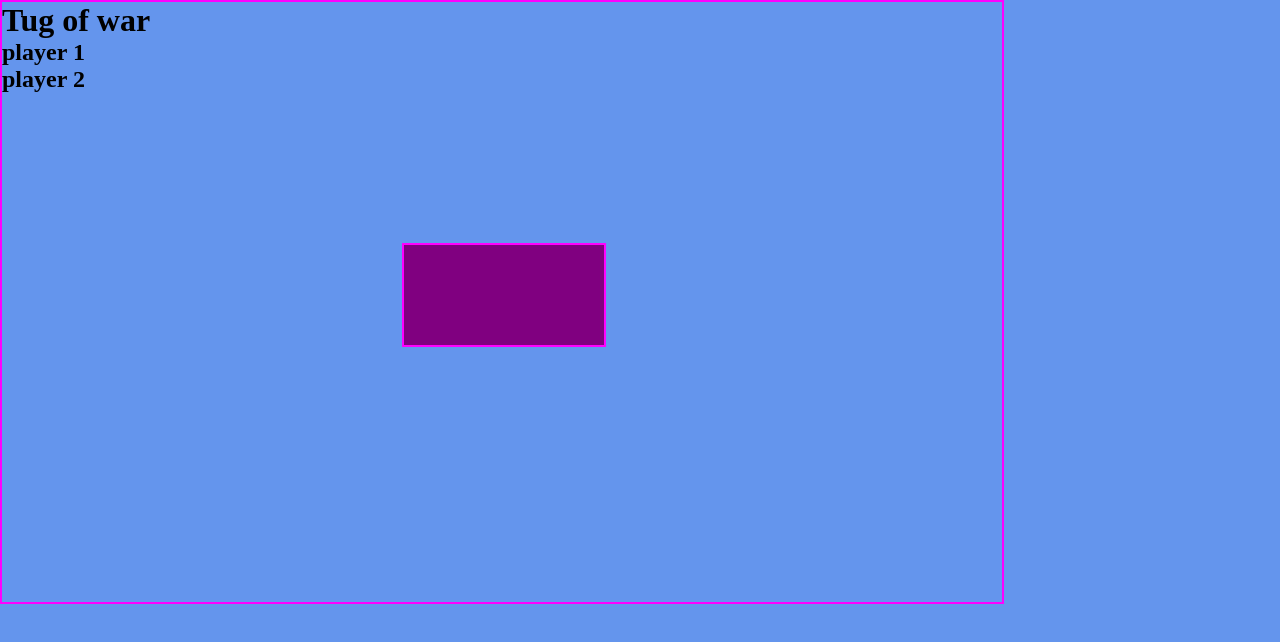
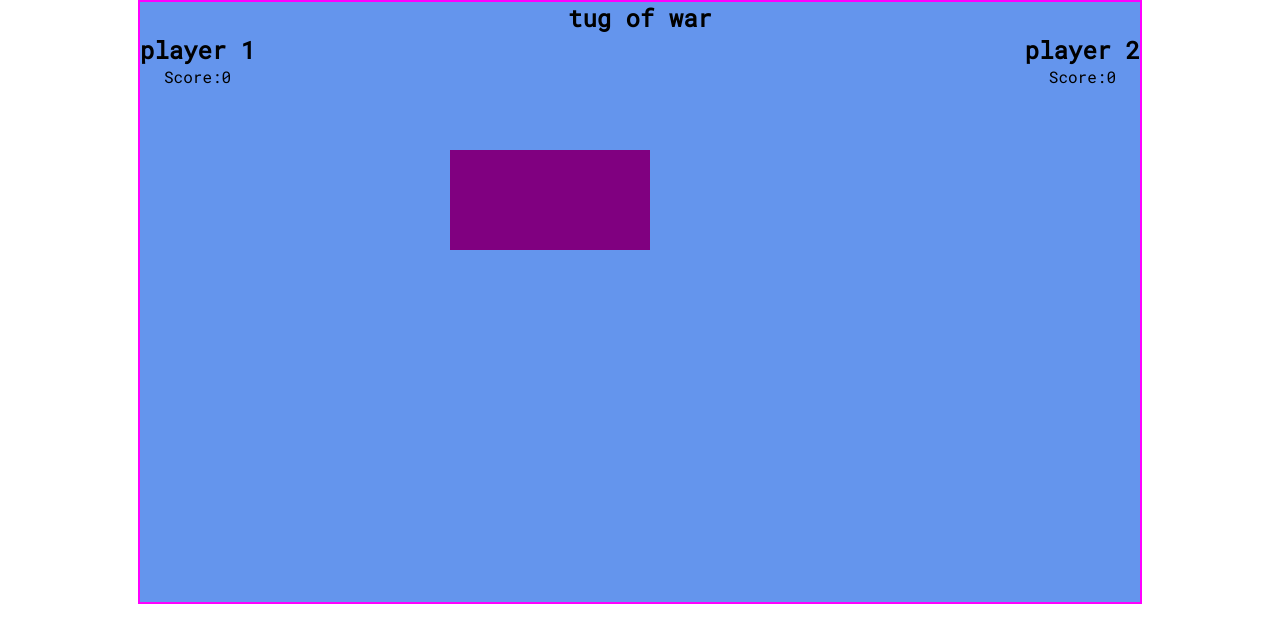
Before and after one commit to MJP45/tug-of-war, a plain HTML site: page index.html in a window 1280 px wide. Drawn offline with Linux system fonts and the light colour scheme.

Commit message:
added scoring

```diff
--- a/index.html
+++ b/index.html
@@ -7,15 +7,28 @@
     <meta name="description" content="">
     <meta name="viewport" content="width=device-width, initial-scale=1">
     <link rel="stylesheet" href="tug.css">
+    <link href="https://fonts.googleapis.com/css?family=Roboto+Mono&display=swap" rel="stylesheet">
     <script async src="tug.js" ></script>
   </head>
 
   <body>
+    <main>
+      <section class="game-area">
     <div id="container">
-      <h1>Tug of war</h1>
-        <h2 class="player-1">player 1</h2>
-        <h2 class="player-2">player 2</h2>
-          <div id="box"></div>
+      <h1>tug of war</h1>
+        <div class="scoreboard">
+          <div class="player-title">
+            <h2>player 1</h2>
+            <p class="player-1">Score:0 </p>
+          </div>
+          <div class="player-title">
+            <h2>player 2</h2>
+            <p class="player-2">Score:0 </p>
+          </div>
+        </div>
+        <div id="box"></div>
     </div>
+      </section>
+    <main>
   </body>
 </html>
--- a/tug.css
+++ b/tug.css
@@ -5,23 +5,33 @@
 }
 
 body {
-  background-color: cornflowerblue;
+  font-family: 'Roboto Mono', monospace, Arial, Helvetica, sans-serif;
 }
 
+main {
+  display: flex;
+  justify-content: center;
+  align-content: center;
 
-div {
+}
+
+.game-area {
   border: 2px solid magenta;
   background-color: cornflowerblue;
-  position: center;
   height: 600px;
   width: 1000px;
-  ;
+  text-align: center;
 }
+
+.scoreboard {
+  display: flex;
+  justify-content: space-between;
+}
+
   #box {
     background-color: purple;
     height: 100px;
     width: 200px;
-    position: relative;
+    position: absolute;
     top: 150px;
-    left: center;
   }
--- a/tug.js
+++ b/tug.js
@@ -19,37 +19,52 @@
 
 
 // add global score for each player
+const player1 = document.getElementsByClassName("player-1")[0];
+const player2 = document.getElementsByClassName("player-2")[0];
+const rope = document.getElementById("box");
+let leftDistance = 450;
+let player1Score = 0;
+let player2Score = 0;
 
-const rope = document.getElementById("box");
-let leftDistance = 400;
 
-const resetPosition = () => {
-	leftDistance = 400;
+const winnerActions = (winner) => {
+	leftDistance = 450;
 	rope.style.left = leftDistance + "px";
+	updateScore(winner);
 };
 
-
+const updateScore = (winner) => {
+	if (winner === "player 1") {
+			player1Score++;
+			player1.innerHTML =  player1Score;
+	} else if (winner === "player 2") {
+			player2Score++;
+			player1.innerHTML =  player2Score;
+	}
+}
 
 const checkWinner = (distance) => {
 	let winner = null;
 	if (distance === 300) {
-		alert("Tugging-heck, you Won!! Well done player 1 you're great at tugging!");
+		alert("Well done player 1, you Won! you're great!");
 		winner = "player 1";
-		resetPosition();
+		winnerActions(winner);
   } else if (distance === 600) {
-		alert("Slow the tug down. Well done player 2 you're great at tugging - you won!");
-		winner = "player2";
-		resetPosition();
+		alert("Slow the tug down. Well done player 2 you're great! - you won!");
+		winner = "player 2";
+		winnerActions(winner);
 	}
 	return winner;
 }
 
+
+
 const move = (keyCode) => {
 	if (keyCode === 37) {
-		leftDistance-=20;
+		leftDistance-=10;
 		rope.style.backgroundColor = "purple";
 	} else if (keyCode === 39) {
-		leftDistance+=20;
+		leftDistance+=10;
 		rope.style.backgroundColor = "green";
 	}
 	rope.style.left = leftDistance + "px";
@@ -63,7 +78,7 @@ const onTug = (event) => {
 }
 
 document.addEventListener("keyup", onTug);
-resetPosition();
+winnerActions();
 
 
 
```
